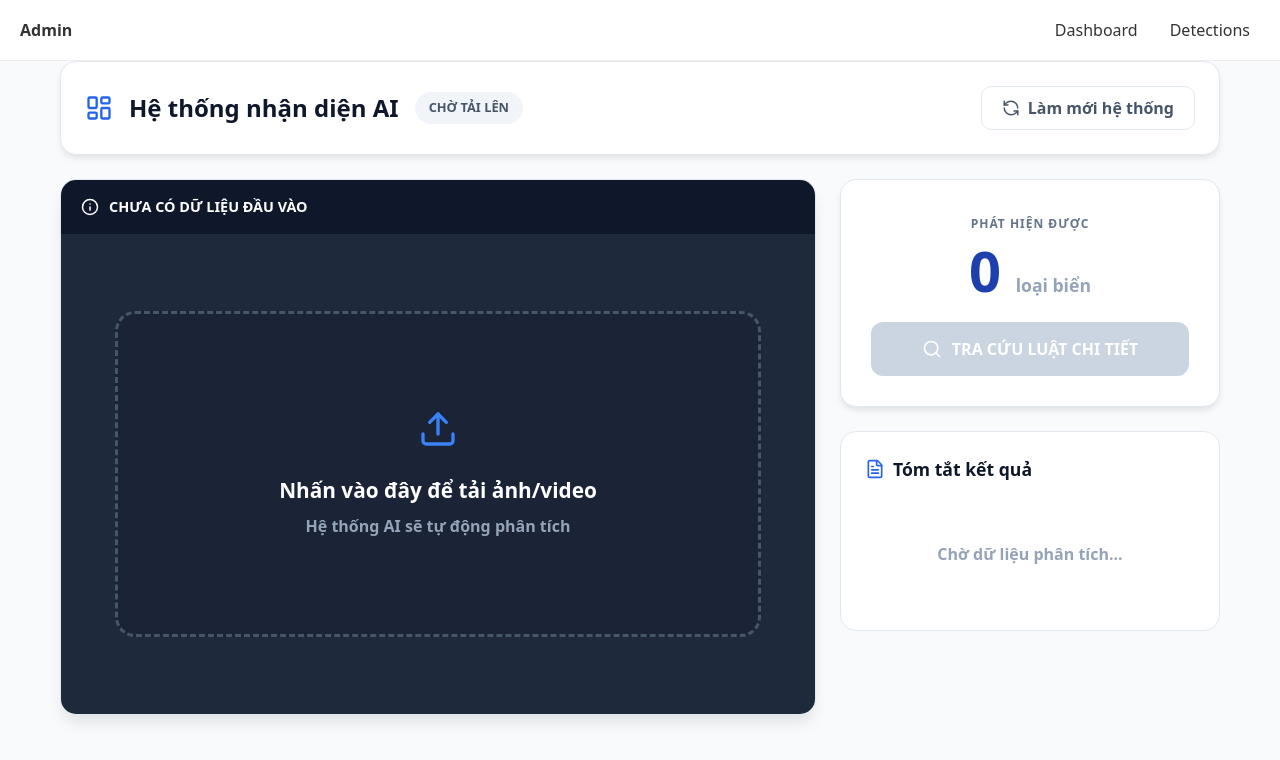
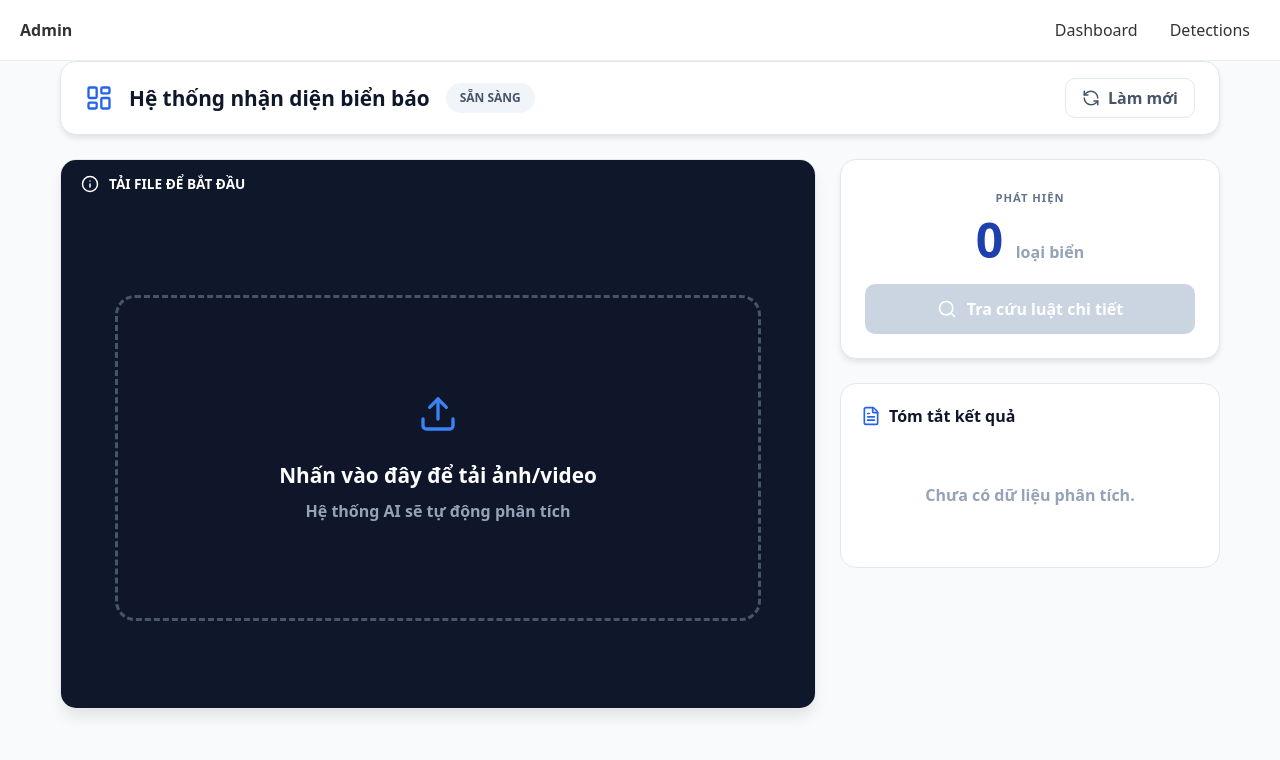
Before and after one commit to QUANG-SanBay/VisionGT_FE, a React (Vite) app: page /customer/detection in a window 1280 px wide. Shown: the top 760 px of the page. Built offline with nearby package versions, Linux system fonts and the light colour scheme.

Commit message:
sửa hiển thị: thêm hiển thị thời gian xuất hiện của biển báo khi tra cứu video

```diff
--- a/src/pages/customer/detection/Detection.jsx
+++ b/src/pages/customer/detection/Detection.jsx
@@ -16,12 +16,15 @@ const Detection = () => {
             const response = await detectionApi.uploadAndDetect(file);
             const resData = response.data;
             if (resData.success) {
+                // Đảm bảo gán toàn bộ data từ BE vào state
                 setResult({
                     detection_id: resData.detection_id,
-                    file_type: resData.file_type || resData.data.file_type,
-                    output_file: resData.data.output_file,
-                    signs_summary: resData.data.signs_summary || {},
-                    created_at: resData.data.created_at
+                    file_type: resData.file_type || resData.data?.file_type,
+                    output_file: resData.data?.output_file,
+                    signs_summary: resData.data?.signs_summary || {},
+                    duration: resData.data?.duration,
+                    created_at: resData.data?.created_at
+
                 });
             } else {
                 setError(resData.message || "Không thể nhận diện");
@@ -46,8 +49,6 @@ const Detection = () => {
                         <AlertCircle size={20} /> {error}
                     </div>
                 )}
-
-                {/* Dùng KEY để ép React xóa sạch dữ liệu cũ khi Reset */}
                 <ResultBox
                     key={result ? result.detection_id : 'initial'}
                     data={result}
--- a/src/pages/customer/detection/components/resultBox/ResultBox.jsx
+++ b/src/pages/customer/detection/components/resultBox/ResultBox.jsx
@@ -2,7 +2,7 @@ import React, { useState } from 'react';
 import styles from './ResultBox.module.scss';
 import {
     RefreshCcw, Gauge, History, Search,
-    Loader2, Scale, AlertCircle, Info, LayoutDashboard, FileText
+    Loader2, Scale, AlertCircle, Info, LayoutDashboard, FileText, Clock, ArrowRight
 } from 'lucide-react';
 import detectionApi from '../../../../../api/detectionApi';
 import UploadBox from '../uploadBox/UploadBox';
@@ -24,7 +24,7 @@ const ResultBox = ({ data, onBack, onDetect, loading }) => {
         }
     };
 
-    const summaryEntries = data ? Object.entries(data.signs_summary || {}) : [];
+    const summaryEntries = data?.signs_summary ? Object.entries(data.signs_summary) : [];
 
     return (
         <div className={styles.scrollWrapper}>
@@ -32,14 +32,21 @@ const ResultBox = ({ data, onBack, onDetect, loading }) => {
                 <div className={styles.headerContent}>
                     <div className={styles.mainTitle}>
                         <LayoutDashboard size={28} color="#2563eb" />
-                        <h1>{data ? `Phiên nhận diện #${data.detection_id}` : 'Hệ thống nhận diện AI'}</h1>
+                        <div>
+                            <h1>{data ? `Phiên nhận diện #${data.detection_id}` : 'Hệ thống nhận diện biển báo'}</h1>
+                            {data?.duration && (
+                                <div className={styles.miniMeta}>
+                                    Thời lượng: {data.duration.toFixed(2)}s
+                                </div>
+                            )}
+                        </div>
                         <span className={`${styles.statusBadge} ${!data ? styles.waiting : ''}`}>
-                            {data ? 'ĐÃ HOÀN TẤT' : 'CHỜ TẢI LÊN'}
+                            {data ? 'HOÀN TẤT' : 'SẴN SÀNG'}
                         </span>
                     </div>
                     <div className={styles.rightHeader}>
                         <button className={styles.backBtn} onClick={onBack}>
-                            <RefreshCcw size={18} /> Làm mới hệ thống
+                            <RefreshCcw size={18} /> Làm mới
                         </button>
                     </div>
                 </div>
@@ -50,7 +57,7 @@ const ResultBox = ({ data, onBack, onDetect, loading }) => {
                     <div className={styles.leftColumn}>
                         <div className={styles.mediaContainer}>
                             <div className={styles.cardHeader}>
-                                <Info size={18} /> {data ? "HÌNH ẢNH SAU PHÂN TÍCH" : "CHƯA CÓ DỮ LIỆU ĐẦU VÀO"}
+                                <Info size={18} /> {data ? "KẾT QUẢ PHÂN TÍCH" : "TẢI FILE ĐỂ BẮT ĐẦU"}
                             </div>
                             <div className={styles.imageBox}>
                                 {data ? (
@@ -65,12 +72,11 @@ const ResultBox = ({ data, onBack, onDetect, loading }) => {
                             </div>
                         </div>
 
-                        {/* QUAN TRỌNG: Chỉ hiện khung này khi CÓ data và CÓ detailData */}
                         {data && detailData && (
                             <div className={styles.detailSection}>
                                 <div className={styles.sectionHeading}>
                                     <Scale size={24} />
-                                    <h2>Chi tiết quy định pháp luật & Mức phạt</h2>
+                                    <h2>Chi tiết quy định & Xử phạt</h2>
                                 </div>
                                 <div className={styles.lawCardsGrid}>
                                     {detailData.detected_signs?.map((sign, index) => (
@@ -80,10 +86,10 @@ const ResultBox = ({ data, onBack, onDetect, loading }) => {
                                                 <h3 className={styles.signName}>{sign.traffic_sign.name}</h3>
                                             </div>
                                             <div className={styles.lawCardBody}>
-                                                <div className={styles.infoGroup}><label>Phân loại:</label><span>{sign.traffic_sign.category}</span></div>
+                                                <div className={styles.infoGroup}><label>Loại:</label><span>{sign.traffic_sign.category}</span></div>
                                                 <p className={styles.descriptionText}>{sign.traffic_sign.description}</p>
                                                 <div className={styles.penaltyBox}>
-                                                    <div className={styles.penaltyTitle}><AlertCircle size={18} /> Mức xử phạt:</div>
+                                                    <div className={styles.penaltyTitle}><AlertCircle size={18} /> Mức phạt:</div>
                                                     <div className={styles.penaltyContent}>{sign.traffic_sign.penalty_details}</div>
                                                 </div>
                                             </div>
@@ -97,12 +103,12 @@ const ResultBox = ({ data, onBack, onDetect, loading }) => {
                     <div className={styles.rightColumn}>
                         <div className={styles.actionCard}>
                             <div className={styles.totalStats}>
-                                <span className={styles.statLabel}>Phát hiện được</span>
+                                <span className={styles.statLabel}>Phát hiện</span>
                                 <div className={styles.statValue}>{summaryEntries.length} <span>loại biển</span></div>
                             </div>
                             <button className={styles.lookupBtn} onClick={handleViewDetail} disabled={loadingDetail || !!detailData || !data}>
                                 {loadingDetail ? <Loader2 className={styles.spin} /> : <Search size={20} />}
-                                {detailData ? "ĐÃ TRA CỨU XONG" : "TRA CỨU LUẬT CHI TIẾT"}
+                                Tra cứu luật chi tiết
                             </button>
                         </div>
 
@@ -116,13 +122,37 @@ const ResultBox = ({ data, onBack, onDetect, loading }) => {
                                                 <span className={styles.itemName}>{name}</span>
                                                 <span className={styles.itemCount}>x{info.count}</span>
                                             </div>
-                                            <div className={styles.itemBottom}>
-                                                <span><Gauge size={14} /> Tin tưởng: {Math.round(info.avg_confidence * 100)}%</span>
+
+                                            <div className={styles.itemStats}>
+                                                <span><Gauge size={14} /> Độ tin cậy: {Math.round(info.avg_confidence * 100)}%</span>
+                                                {/* Chỉ hiện tổng TG nếu là video */}
+                                                {data?.file_type === 'video' && info.total_duration !== undefined && (
+                                                    <span><History size={14} /> Tổng thời gian: {info.total_duration.toFixed(2)}s</span>
+                                                )}
                                             </div>
+
+                                            {/* HIỂN THỊ CHI TIẾT MỐC THỜI GIAN - CHỈ HIỆN KHI LÀ VIDEO VÀ CÓ DỮ LIỆU THỜI GIAN */}
+                                            {data?.file_type === 'video' && info.appearances && info.appearances.length > 0 && (
+                                                <div className={styles.appearancesBox}>
+                                                    <div className={styles.boxLabel}>Mốc thời gian xuất hiện:</div>
+                                                    {info.appearances.map((app, idx) => (
+                                                        // Kiểm tra nếu có start_time mới render hàng này
+                                                        app.start_time !== undefined && (
+                                                            <div key={idx} className={styles.appRow}>
+                                                                <Clock size={12} />
+                                                                <span>{app.start_time.toFixed(1)}s</span>
+                                                                <ArrowRight size={12} className={styles.arrow} />
+                                                                <span>{app.end_time.toFixed(1)}s</span>
+                                                                <span className={styles.durationTag}>({app.duration.toFixed(1)}s)</span>
+                                                            </div>
+                                                        )
+                                                    ))}
+                                                </div>
+                                            )}
                                         </div>
                                     ))
                                 ) : (
-                                    <div className={styles.empty}>Chờ dữ liệu phân tích...</div>
+                                    <div className={styles.empty}>Chưa có dữ liệu phân tích.</div>
                                 )}
                             </div>
                         </div>
--- a/src/pages/customer/detection/components/resultBox/ResultBox.module.scss
+++ b/src/pages/customer/detection/components/resultBox/ResultBox.module.scss
@@ -2,9 +2,10 @@
   width: 100%;
 }
 
+/* --- HEADER SECTION --- */
 .stickyHeader {
   background: #ffffff;
-  padding: 24px;
+  padding: 16px 24px;
   border-radius: 16px;
   margin-bottom: 24px;
   box-shadow: 0 4px 6px -1px rgba(0, 0, 0, 0.1);
@@ -20,26 +21,34 @@
     display: flex;
     align-items: center;
     gap: 16px;
-    h1 { font-size: 1.5rem; margin: 0; color: #0f172a; font-weight: 800; }
+    h1 { font-size: 1.3rem; margin: 0; color: #0f172a; font-weight: 800; }
+
+    .miniMeta {
+      font-size: 0.75rem;
+      color: #94a3b8;
+      font-weight: 600;
+      margin-top: 2px;
+      display: flex;
+      gap: 10px;
+    }
   }
 
   .backBtn {
     display: flex; align-items: center; gap: 8px;
-    padding: 10px 20px; border-radius: 10px; border: 1px solid #e2e8f0;
+    padding: 8px 16px; border-radius: 10px; border: 1px solid #e2e8f0;
     background: #fff; cursor: pointer; font-weight: 700; color: #475569;
     transition: all 0.2s;
     &:hover { background: #0f172a; color: #fff; border-color: #0f172a; }
   }
 
   .statusBadge {
-    padding: 6px 14px; border-radius: 20px; font-size: 0.8rem; font-weight: 800;
-    background: #dbeafe; color: #1e40af; // Xanh lam nhạt
+    padding: 6px 14px; border-radius: 20px; font-size: 0.75rem; font-weight: 800;
+    background: #dbeafe; color: #1e40af;
     &.waiting { background: #f1f5f9; color: #475569; }
   }
-
-  .dateTime { color: #64748b; font-weight: 600; font-size: 0.9rem; }
 }
 
+/* --- GRID LAYOUT --- */
 .layoutGrid {
   display: grid;
   grid-template-columns: 1fr 380px;
@@ -47,7 +56,10 @@
   @media (max-width: 1024px) { grid-template-columns: 1fr; }
 }
 
-/* KHUNG HIỂN THỊ HÌNH ẢNH */
+.leftColumn { display: flex; flex-direction: column; gap: 24px; }
+.rightColumn { display: flex; flex-direction: column; gap: 24px; }
+
+/* --- KHUNG HIỂN THỊ HÌNH ẢNH / VIDEO --- */
 .mediaContainer {
   background: #ffffff;
   border-radius: 16px;
@@ -56,10 +68,10 @@
   box-shadow: 0 10px 15px -3px rgba(0, 0, 0, 0.1);
 
   .cardHeader {
-    padding: 16px 20px;
-    background: #0f172a; // Đen
+    padding: 14px 20px;
+    background: #0f172a;
     color: #ffffff;
-    font-size: 0.9rem;
+    font-size: 0.85rem;
     font-weight: 700;
     display: flex;
     align-items: center;
@@ -68,8 +80,8 @@
 
   .imageBox {
     width: 100%;
-    height: 480px; // Cố định chiều cao
-    background: #1e293b;
+    height: 500px;
+    background: #0f172a;
     display: flex;
     align-items: center;
     justify-content: center;
@@ -83,25 +95,23 @@
   }
 }
 
-/* CỘT PHẢI: KẾT QUẢ TÓM TẮT */
-.rightColumn { display: flex; flex-direction: column; gap: 24px; }
-
+/* --- CỘT PHẢI: THỐNG KÊ & TÓM TẮT --- */
 .actionCard {
-  background: #ffffff; padding: 30px; border-radius: 16px; border: 1px solid #e2e8f0;
+  background: #ffffff; padding: 24px; border-radius: 16px; border: 1px solid #e2e8f0;
   box-shadow: 0 4px 6px -1px rgba(0, 0, 0, 0.1);
   text-align: center;
 
   .totalStats {
-    margin-bottom: 24px;
-    .statLabel { color: #64748b; font-weight: 700; text-transform: uppercase; font-size: 0.75rem; letter-spacing: 1px; }
-    .statValue { font-size: 3.5rem; font-weight: 900; color: #1e40af; line-height: 1; margin-top: 8px;
-      span { font-size: 1.1rem; color: #94a3b8; font-weight: 600; }
+    margin-bottom: 20px;
+    .statLabel { color: #64748b; font-weight: 700; text-transform: uppercase; font-size: 0.7rem; letter-spacing: 1px; }
+    .statValue { font-size: 3rem; font-weight: 900; color: #1e40af; line-height: 1; margin-top: 8px;
+      span { font-size: 1rem; color: #94a3b8; font-weight: 600; }
     }
   }
 }
 
 .lookupBtn {
-  width: 100%; padding: 16px; background: #2563eb; color: #fff; border: none; border-radius: 12px;
+  width: 100%; padding: 14px; background: #2563eb; color: #fff; border: none; border-radius: 10px;
   font-weight: 800; cursor: pointer; display: flex; align-items: center; justify-content: center; gap: 10px;
   transition: 0.3s;
   &:hover:not(:disabled) { background: #1e40af; transform: translateY(-2px); box-shadow: 0 8px 15px rgba(37, 99, 235, 0.3); }
@@ -109,136 +119,140 @@
 }
 
 .summaryCard {
-  background: #ffffff; border-radius: 16px; border: 1px solid #e2e8f0; padding: 24px;
-  h3 { color: #0f172a; margin: 0 0 20px 0; font-size: 1.1rem; font-weight: 800; display: flex; align-items: center; gap: 8px; }
+  background: #ffffff; border-radius: 16px; border: 1px solid #e2e8f0; padding: 20px;
+  h3 { color: #0f172a; margin: 0 0 15px 0; font-size: 1rem; font-weight: 800; display: flex; align-items: center; gap: 8px; }
 }
 
+/* --- PHẦN TÓM TẮT KẾT QUẢ ĐÃ SỬA --- */
 .summaryItem {
-  background: #f8fafc; padding: 16px; border-radius: 12px; margin-bottom: 12px; border: 1px solid #f1f5f9;
-  transition: 0.2s;
-  &:hover { border-color: #2563eb; background: #fff; }
+  background: #ffffff;
+  padding: 18px;
+  border-radius: 12px;
+  margin-bottom: 12px;
+  border: 1px solid #8eafdb;
+  display: flex;
+  flex-direction: column;
+  gap: 10px;
+  transition: 0.2s ease;
+
+  &:hover {
+    border-color: #2563eb;
+    box-shadow: 0 4px 12px rgba(37, 99, 235, 0.1);
+  }
 
   .itemTop {
     display: flex; justify-content: space-between; align-items: center;
-    .itemName { font-weight: 800; color: #1e293b; font-size: 0.95rem; }
-    .itemCount { background: #1e40af; color: #fff; padding: 4px 10px; border-radius: 6px; font-size: 0.75rem; font-weight: 800; }
+    .itemName {
+      font-weight: 800;
+      color: #0f172a; // Chữ đen sâu
+      font-size: 1.05rem; // Chữ to hơn
+    }
+    .itemCount {
+      background: #1e40af;
+      color: #fff;
+      padding: 4px 10px;
+      border-radius: 6px;
+      font-size: 0.75rem;
+      font-weight: 800;
+    }
   }
-  .itemBottom {
-    margin-top: 10px; display: flex; gap: 15px; color: #64748b; font-size: 0.8rem; font-weight: 600;
-    span { display: flex; align-items: center; gap: 4px; svg { color: #2563eb; } }
+
+  .itemStats {
+    display: flex; gap: 15px; color: #475569; font-size: 0.85rem; font-weight: 600;
+    span {
+      display: flex; align-items: center; gap: 6px;
+      svg { color: #2563eb; }
+    }
+  }
+
+  .appearancesBox {
+    margin-top: 6px;
+    padding: 12px;
+    background: #f8fafc; // Nền xanh xám nhạt để nổi bật vùng thời gian
+    border-radius: 8px;
+    border: 1px solid #f1f5f9;
+    display: flex;
+    flex-direction: column;
+    gap: 8px;
+
+    .boxLabel {
+      font-size: 0.65rem;
+      color: #64748b;
+      font-weight: 800;
+      text-transform: uppercase;
+      letter-spacing: 0.5px;
+      margin-bottom: 2px;
+    }
+
+    .appRow {
+      display: flex;
+      align-items: center;
+      gap: 10px;
+      font-size: 0.9rem; // Giây xuất hiện to rõ
+      color: #1e40af; // Xanh lam đậm chuyên nghiệp
+      font-weight: 700;
+      font-family: 'Courier New', Courier, monospace;
+
+      svg { color: #94a3b8; }
+      .arrow { color: #cbd5e1; font-weight: 400; font-size: 1rem; }
+
+      .durationTag {
+        color: #1e40af;
+        font-size: 0.75rem;
+        font-weight: 700;
+        margin-left: auto;
+        background: #dbeafe; // Tag thời lượng
+        padding: 2px 8px;
+        border-radius: 4px;
+      }
+    }
   }
 }
 
-/* CHI TIẾT PHÁP LUẬT - LÀM NHỎ GỌN */
+/* --- PHẦN CHI TIẾT PHÁP LUẬT --- */
 .detailSection {
   margin-top: 30px;
   .sectionHeading {
     display: flex; align-items: center; gap: 10px; margin-bottom: 20px;
     h2 { font-size: 1.2rem; color: #0f172a; font-weight: 800; margin: 0; }
-    svg { color: #2563eb; width: 20px; }
+    svg { color: #2563eb; width: 22px; }
   }
 }
 
-/* Hiển thị 2 thẻ trên 1 hàng để thu nhỏ diện tích */
 .lawCardsGrid {
   display: grid;
   grid-template-columns: repeat(auto-fill, minmax(400px, 1fr));
   gap: 16px;
-
-  @media (max-width: 600px) {
-    grid-template-columns: 1fr;
-  }
+  @media (max-width: 600px) { grid-template-columns: 1fr; }
 }
 
 .lawCard {
-  background: #ffffff;
-  border-radius: 12px;
-  border: 1px solid #e2e8f0;
-  overflow: hidden;
-  box-shadow: 0 2px 4px rgba(0,0,0,0.02);
-  display: flex;
-  flex-direction: column;
-  transition: transform 0.2s;
-
+  background: #ffffff; border-radius: 12px; border: 1px solid #86a1ca;
+  overflow: hidden; box-shadow: 0 2px 4px rgba(0,0,0,0.02);
+  display: flex; flex-direction: column; transition: transform 0.2s;
   &:hover { transform: translateY(-2px); border-color: #2563eb; }
 
   .lawCardHeader {
-    padding: 12px 16px; // Giảm padding
-    background: #f8fafc;
-    border-bottom: 1px solid #f1f5f9;
-    display: flex;
-    align-items: center;
-    gap: 10px;
-
-    .signCode {
-      background: #0f172a;
-      color: #fff;
-      padding: 4px 8px;
-      border-radius: 6px;
-      font-weight: 800;
-      font-size: 0.75rem; // Chữ mã biển nhỏ lại
-    }
-    .signName {
-      font-size: 0.95rem; // Tên biển nhỏ lại
-      font-weight: 800;
-      color: #1e293b;
-      white-space: nowrap;
-      overflow: hidden;
-      text-overflow: ellipsis;
-    }
+    padding: 12px 16px; background: #f8fafc; border-bottom: 1px solid #f1f5f9;
+    display: flex; align-items: center; gap: 10px;
+    .signCode { background: #0f172a; color: #fff; padding: 4px 8px; border-radius: 6px; font-weight: 800; font-size: 0.75rem; }
+    .signName { font-size: 0.95rem; font-weight: 800; color: #1e293b; white-space: nowrap; overflow: hidden; text-overflow: ellipsis; }
   }
 
   .lawCardBody {
-    padding: 16px; // Giảm padding body
-    flex: 1;
-    display: flex;
-    flex-direction: column;
-
-    .infoGroup {
-      margin-bottom: 8px;
-      font-size: 0.85rem;
-      label { color: #64748b; margin-right: 6px; }
-      span { font-weight: 700; color: #2563eb; }
-    }
-
-    .descriptionText {
-      color: #475569;
-      line-height: 1.5;
-      font-size: 0.85rem; // Font chữ mô tả nhỏ lại
-      margin-bottom: 12px;
-      display: -webkit-box;
-      -webkit-line-clamp: 2; // Giới hạn tối đa 2 dòng mô tả cho gọn
-      -webkit-box-orient: vertical;
-      overflow: hidden;
-    }
+    padding: 16px; flex: 1; display: flex; flex-direction: column;
+    .infoGroup { margin-bottom: 8px; font-size: 0.85rem; label { color: #64748b; margin-right: 6px; } span { font-weight: 700; color: #2563eb; } }
+    .descriptionText { color: #475569; line-height: 1.5; font-size: 0.85rem; margin-bottom: 12px; display: -webkit-box; -webkit-line-clamp: 2; -webkit-box-orient: vertical; overflow: hidden; }
 
     .penaltyBox {
-      background: #fff1f2;
-      padding: 12px; // Nhỏ gọn lại
-      border-radius: 8px;
-      border: 1px solid #ffe4e6;
-      margin-top: auto; // Đẩy xuống dưới cùng thẻ
-
-      .penaltyTitle {
-        color: #be123c;
-        font-weight: 800;
-        font-size: 0.75rem;
-        display: flex;
-        align-items: center;
-        gap: 6px;
-        margin-bottom: 4px;
-        text-transform: uppercase;
-      }
-      .penaltyContent {
-        color: #9f1239;
-        font-weight: 700;
-        font-size: 0.85rem;
-        line-height: 1.4;
-      }
+      background: #fff1f2; padding: 12px; border-radius: 8px; border: 1px solid #ffe4e6; margin-top: auto;
+      .penaltyTitle { color: #be123c; font-weight: 800; font-size: 0.75rem; display: flex; align-items: center; gap: 6px; margin-bottom: 4px; text-transform: uppercase; }
+      .penaltyContent { color: #9f1239; font-weight: 700; font-size: 0.85rem; line-height: 1.4; }
     }
   }
 }
 
+/* --- COMMON --- */
 .empty { text-align: center; color: #94a3b8; padding: 40px; font-weight: 600; }
 .spin { animation: spin 1s linear infinite; }
 @keyframes spin { from { transform: rotate(0deg); } to { transform: rotate(360deg); } }
```
